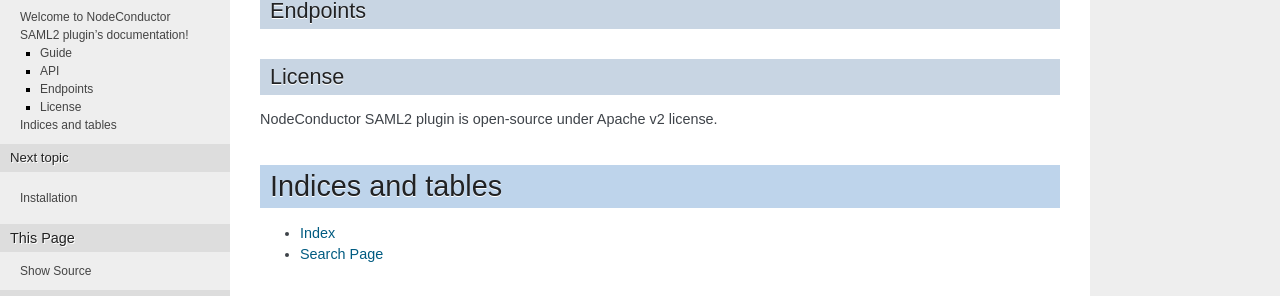
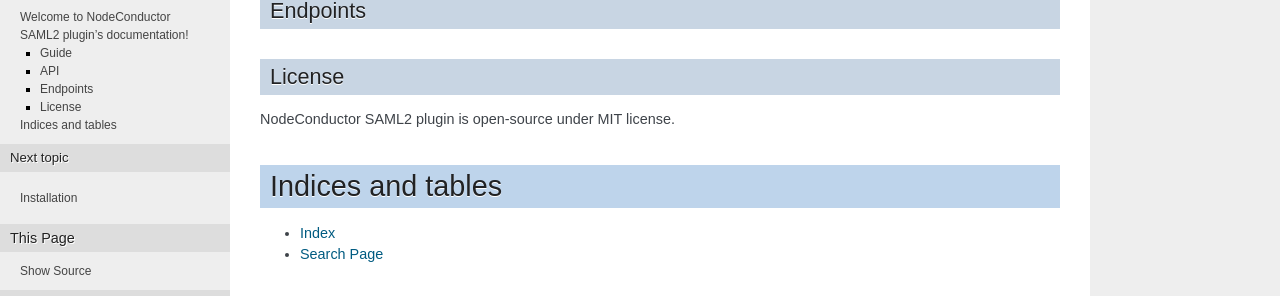
Before and after one commit to opennode/waldur-auth-saml2, a Sphinx documentation site: the page built from docs/index.rst, in a window 1280 px wide. Shown: the part 405-701 px from the top of the page. Built offline with Sphinx 7.4.7, drawn with Linux system fonts in a browser that asks for light colours; pages that are not in the unit, such as notebooks, are missing from menus; the version number is read from the project's files by our own code.

Commit message:
Change license to MIT
        - OPS-213

```diff
--- a/docs/index.rst
+++ b/docs/index.rst
@@ -30,7 +30,7 @@
 License
 -------
 
-NodeConductor SAML2 plugin is open-source under Apache v2 license.
+NodeConductor SAML2 plugin is open-source under MIT license.
 
 
 Indices and tables
--- a/setup.py
+++ b/setup.py
@@ -39,6 +39,6 @@
         'Intended Audience :: Developers',
         'Intended Audience :: System Administrators',
         'Operating System :: OS Independent',
-        'License :: OSI Approved :: Apache Software License',
+        'License :: OSI Approved :: MIT License',
     ],
 )
```
Also changed, not shown: LICENSE.md, 1 other file.
